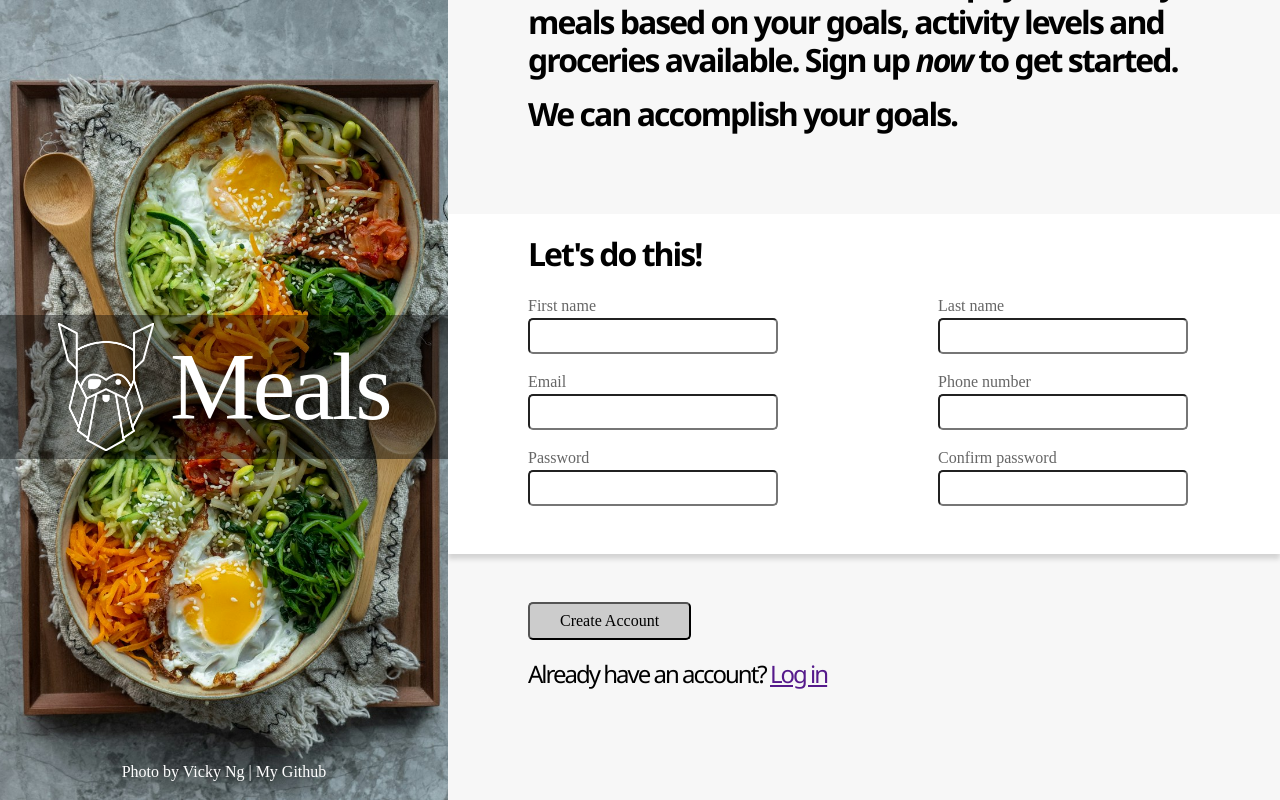
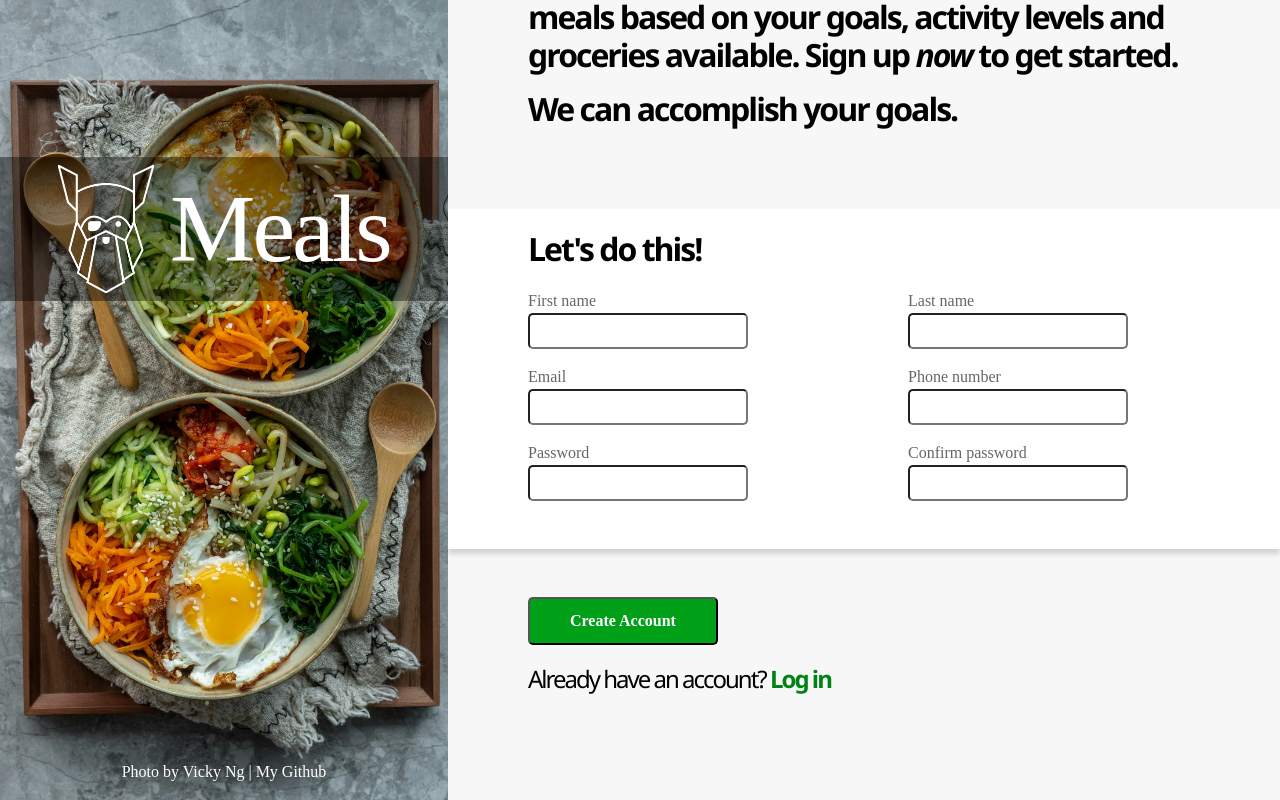
Before and after one commit to Marentxs/Sign-up-Form, a plain HTML site: page index.html in a window 1280 px wide. Drawn offline with Linux system fonts and the light colour scheme; a web font is replaced by a local one.

Commit message:
add color and pointer on hover to button and log in

```diff
--- a/style.css
+++ b/style.css
@@ -71,7 +71,7 @@ h1 {
   top: 0;
   left: 0;
   width: 100%;
-  margin-top: 315px;
+  margin-top: 35%;
   display: flex;
   align-items: center;
   justify-content: center;
@@ -165,7 +165,8 @@ form {
 }
 
 .form-row input {
-  width: 250px;
+  width: 100%;
+  max-width: 250px;
   margin-bottom: 1rem;
   border-radius: 5px;
   padding: 4px 8px;
@@ -177,13 +178,29 @@ form {
 }
 
 .bottom button {
-  padding: 5px 30px;
+  font-weight: bolder;
+  padding: 10px 40px;
   border-radius: 5px;
-  background-color: hsl(0, 0%, 80%);
+  background-color: rgb(0, 160, 25);
+  color: white;
+}
+
+.bottom button:hover {
+  cursor: pointer;
 }
 
 .bottom p {
   padding-top: 1rem;
   font-size: 24px;
-  font-weight: 400;
+  font-weight: 300;
 }
+
+.bottom a {
+  color: rgb(0, 130, 20);
+  text-decoration: none;
+  font-weight: 600;
+}
+
+.bottom a:hover {
+  text-decoration: underline;
+}
```
